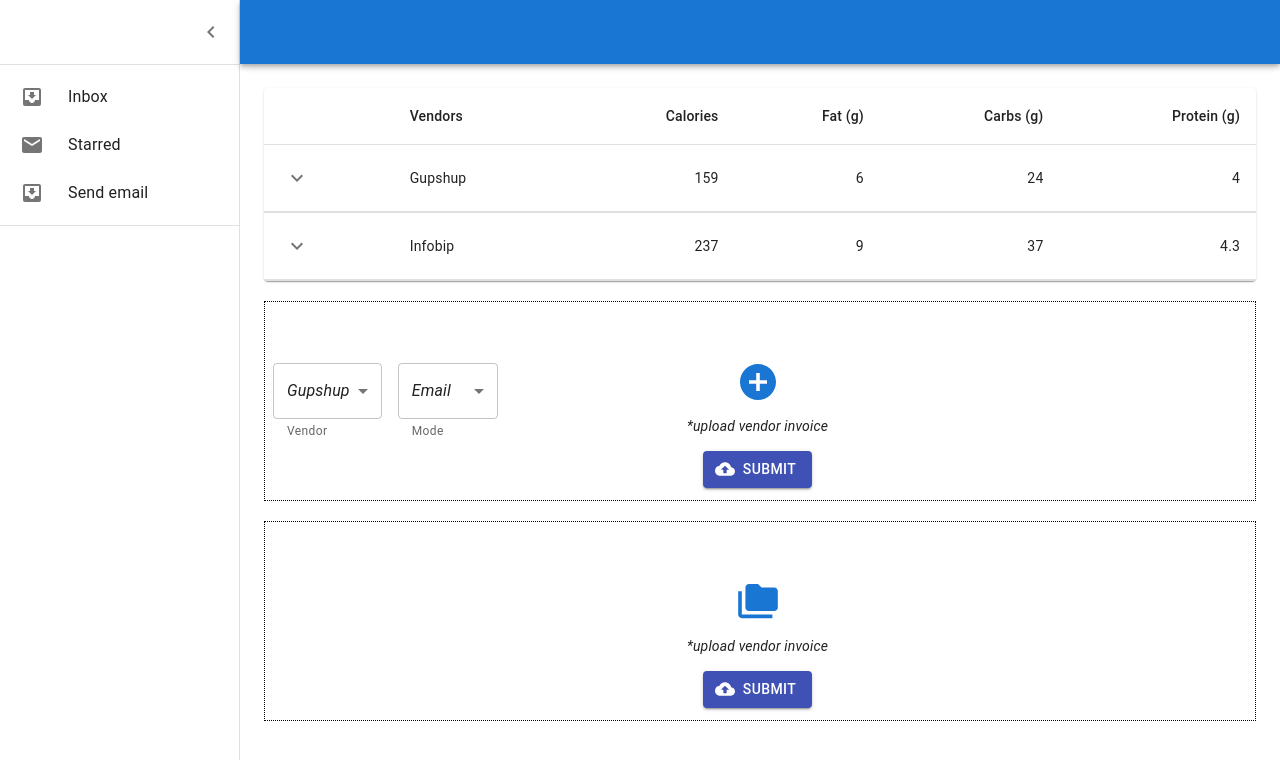
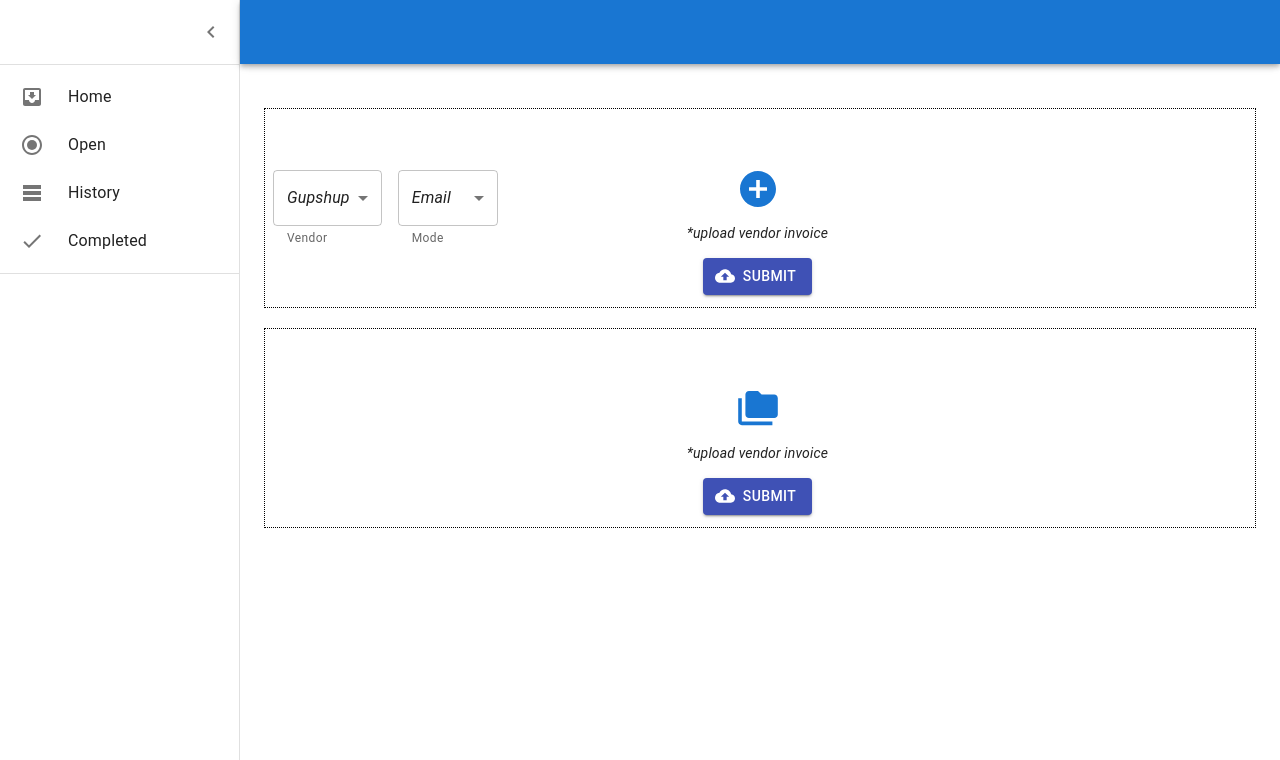
Before and after one commit to Bashar200/invoicer, a React (Create React App) app: page / in a window 1280 px wide. Both pictures are taken after a click on the button 32 px from the left and 32 px from the top of the page. Shown: the top 760 px of the page. Built offline with nearby package versions, Linux system fonts and the light colour scheme.

Commit message:
modified url for pdf upload

```diff
--- a/src/App.js
+++ b/src/App.js
@@ -1,5 +1,6 @@
 import './App.css';
 import HomePage from './components/Home/HomePage.js';
+import FileUpload from './components/FileUpload/FileUpload.js';
 import { BrowserRouter as Router, Route, Routes  } from 'react-router-dom';
 
 export default function App() {
@@ -7,7 +8,7 @@
     <Router>
         <Routes>
           <Route path="/" exact element={<HomePage/>} />
-          {/* <Route path="/upload-docs" element={<FileUpload/>} /> */}
+          <Route path="/upload-docs" element={<FileUpload/>} />
         </Routes>
     </Router>
   );
--- a/src/components/Home/HomePage.js
+++ b/src/components/Home/HomePage.js
@@ -18,10 +18,12 @@
 import ListItemText from '@mui/material/ListItemText';
 import InboxIcon from '@mui/icons-material/MoveToInbox';
 import MailIcon from '@mui/icons-material/Mail';
+import CheckOutlinedIcon from '@mui/icons-material/CheckOutlined';
 import Table from '../Table/Table.js';
 import FileUpload from '../FileUpload/FileUpload.js';
-import ExcelUpload from '../ExcelUpload/ExcelUpload.js';
-import ActivityTimeline from '../ActivityTimeline/ActivityTimeline.js';
+import TableRowsIcon from '@mui/icons-material/TableRows';
+import CloseOutlinedIcon from '@mui/icons-material/CloseOutlined';
+import RadioButtonCheckedOutlinedIcon from '@mui/icons-material/RadioButtonCheckedOutlined';
 
 
 const drawerWidth = 240;
@@ -94,6 +96,7 @@
 export default function MiniDrawer() {
   const theme = useTheme();
   const [open, setOpen] = React.useState(false);
+  const [currComponent , setCurrComponent]  = React.useState('Home');
 
   const handleDrawerOpen = () => {
     setOpen(true);
@@ -101,6 +104,11 @@
 
   const handleDrawerClose = () => {
     setOpen(false);
+  };
+
+  const handleItemClick = (text, event) => {
+    console.log(event)
+    setCurrComponent(text);
   };
 
   return (
@@ -133,8 +141,8 @@
         </DrawerHeader>
         <Divider />
         <List>
-          {['Inbox', 'Starred', 'Send email'].map((text, index) => (
-            <ListItem key={text} disablePadding sx={{ display: 'block' }}>
+          {[{text: 'Home',rank: <InboxIcon /> }, {text:'Open', rank: <RadioButtonCheckedOutlinedIcon/> },{text:'History', rank: <TableRowsIcon/> }, {text: 'Completed', rank:<CheckOutlinedIcon/> }].map((val, index) => (
+            <ListItem id={val.text} key={val.text} disablePadding sx={{ display: 'block' }} onClick={(event) => handleItemClick(val.text, event)}>
               <ListItemButton
                 sx={{
                   minHeight: 48,
@@ -149,9 +157,9 @@
                     justifyContent: 'center',
                   }}
                 >
-                  {index % 2 === 0 ? <InboxIcon /> : <MailIcon />}
+                  {val.rank}
                 </ListItemIcon>
-                <ListItemText primary={text} sx={{ opacity: open ? 1 : 0 }} />
+                <ListItemText primary={val.text} sx={{ opacity: open ? 1 : 0 }} />
               </ListItemButton>
             </ListItem>
           ))}
@@ -160,8 +168,9 @@
       </Drawer>
       <Box component="main" sx={{ flexGrow: 1, p: 3 }}>
         <DrawerHeader />
-        <Table/>
-        <FileUpload/>
+        {/* <Table/> */}
+        {currComponent === 'Home' && <FileUpload />}
+        {currComponent === 'History' && <Table />}
         {/* <ExcelUpload/> */}
         {/* <ActivityTimeline/> */}
       </Box>
--- a/src/components/Table/Table.js
+++ b/src/components/Table/Table.js
@@ -120,7 +120,7 @@
 
 const rows = [
   createData('Gupshup', 159, 6.0, 24, 4.0, 3.99),
-  createData('Infobip', 237, 9.0, 37, 4.3, 4.99),
+  createData('Sendgrid', 237, 9.0, 37, 4.3, 4.99),
 ];
 
 export default function CollapsibleTable() {
```
